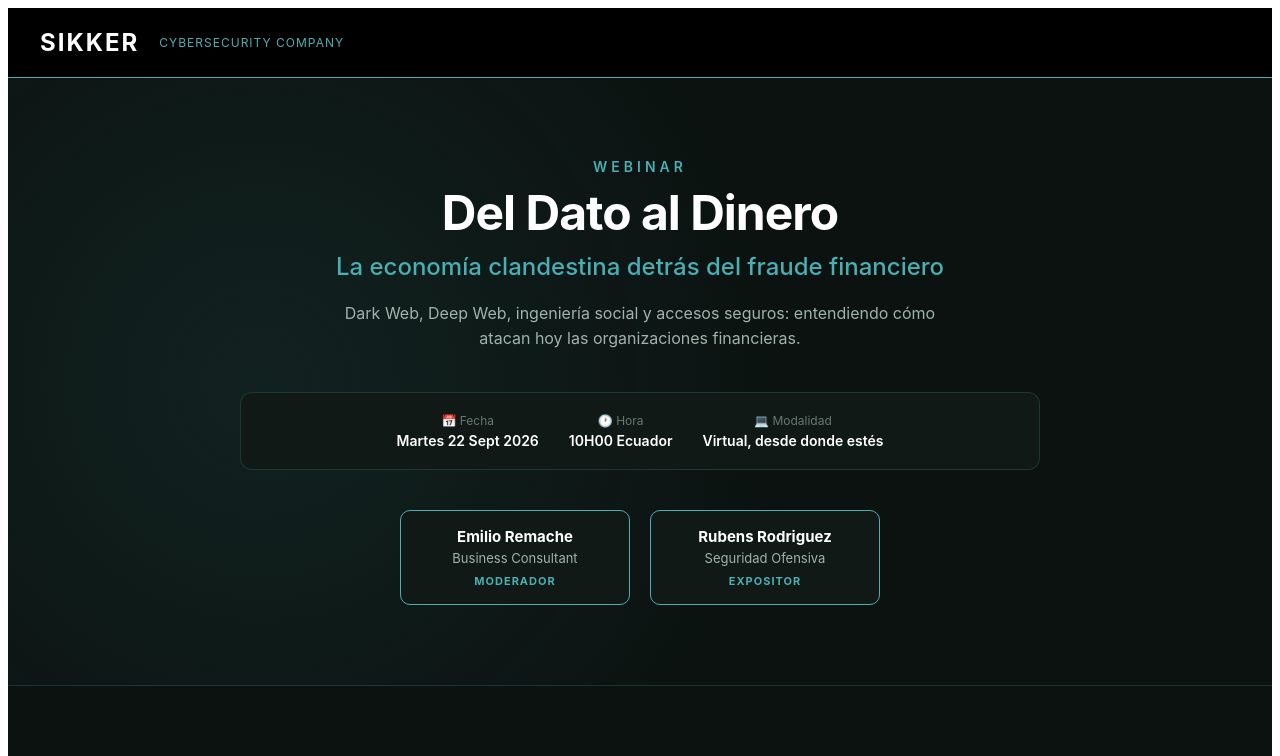
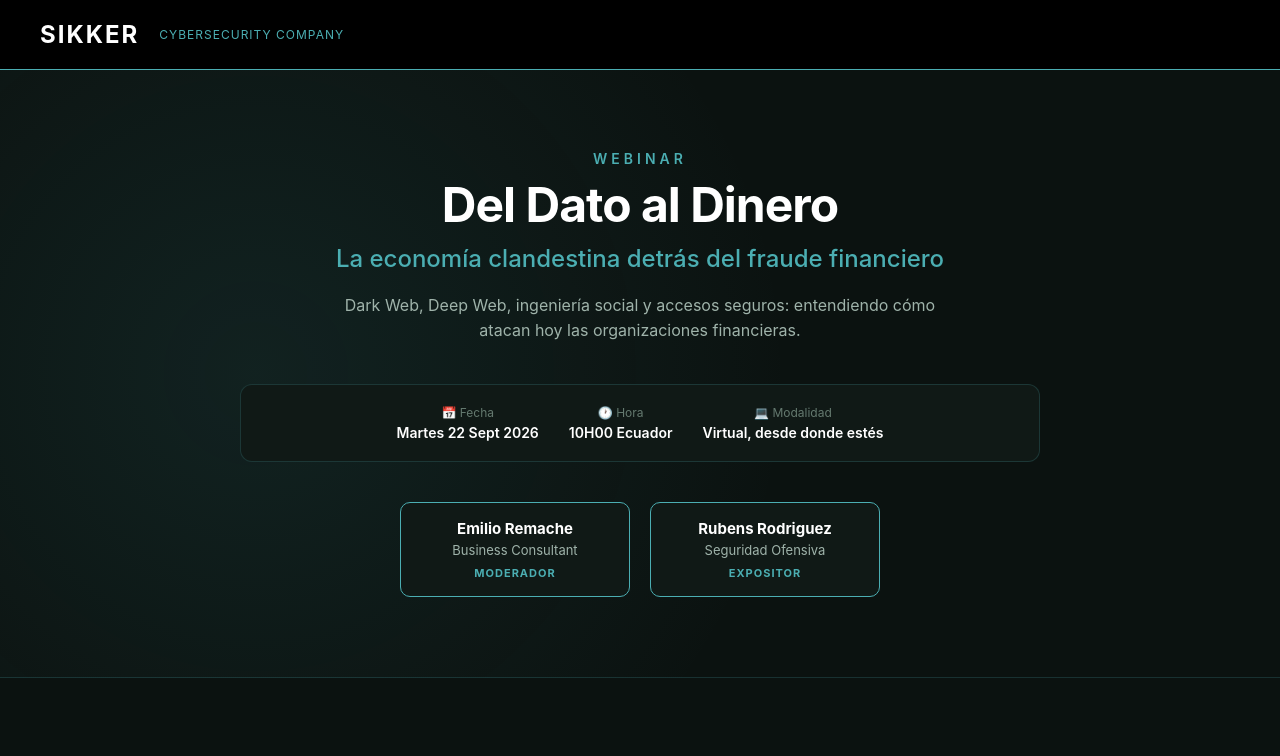
Before and after one commit to emilioremache-business/sikker-webinar-landing, a Next.js app: page / in a window 1280 px wide. Shown: the top 756 px of the page. Built offline with nearby package versions, Linux system fonts and the light colour scheme.

Commit message:
fix: add global styles to fix white background and body margin

```diff
--- /dev/null
+++ b/pages/_app.js
@@ -0,0 +1,5 @@
+import '../styles/globals.css';
+
+export default function App({ Component, pageProps }) {
+  return <Component {...pageProps} />;
+}
--- /dev/null
+++ b/styles/globals.css
@@ -0,0 +1,5 @@
+html, body {
+  margin: 0;
+  padding: 0;
+  background-color: #0B1210;
+}
```
